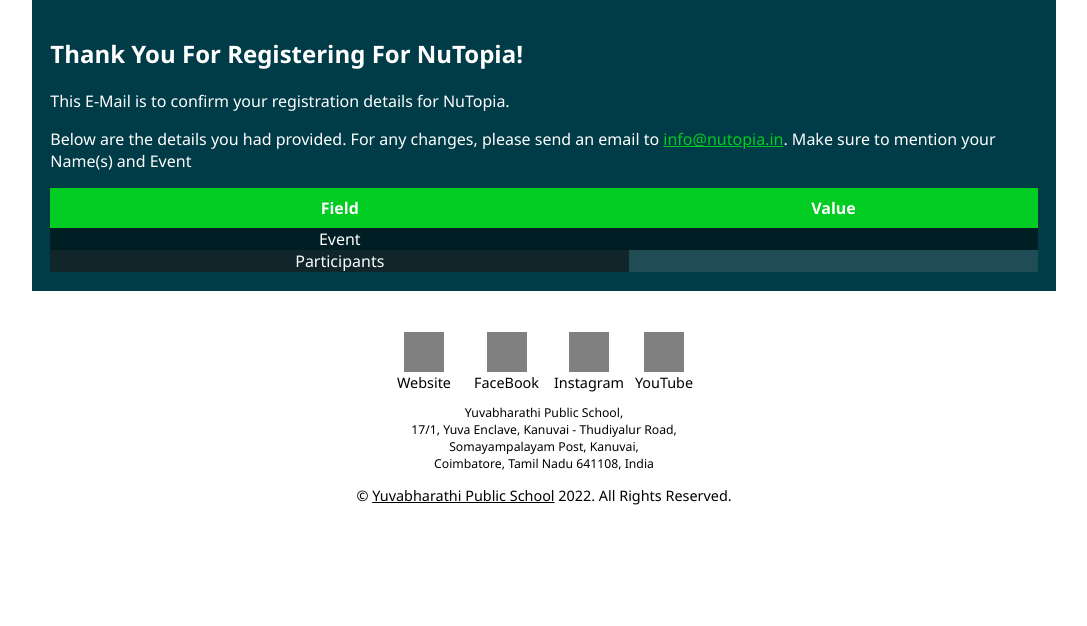
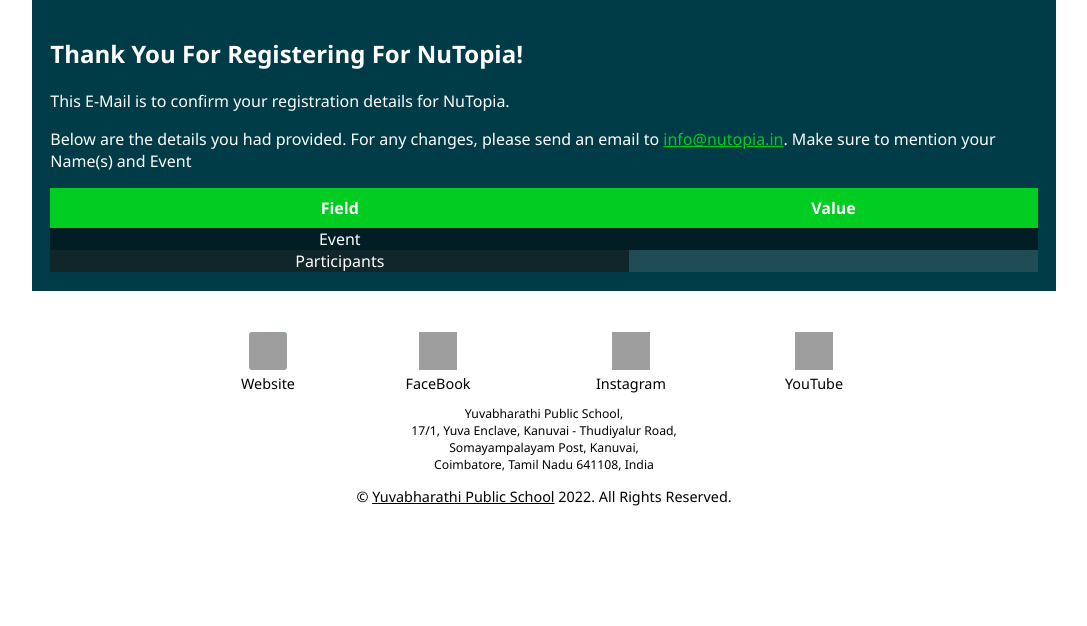
Before and after one commit to NuTopia-YBPS/nutopia_api, a Django app: template mail_api/templates/main.html in a window 1280 px wide. Shown: the part 340-966 px from the top of the page, without its empty margins (96-1183 px from the left). Before the commit the page ends 845 px from the top, so only its background shows below. Run offline with Django 3.2, Linux system fonts and the light colour scheme; the template is opened without the code that fills it, so the values that code supplies are empty; grey boxes are pictures that could not be loaded.

Commit message:
fix footer layout

```diff
--- a/mail_api/templates/main.html
+++ b/mail_api/templates/main.html
@@ -52,7 +52,7 @@
 			margin: 0;
 		}
 
-		td.rows {
+		.rows {
 			display: grid;
 			grid-template-rows: repeat(auto-fit, 1fr);
 		}
@@ -69,12 +69,9 @@
 		}
 
 		.links {
-			display: grid;
 			width: 75%;
 			margin: 0 auto;
-			gap: 20px;
 			justify-content: center;
-			grid-template-columns: repeat(auto-fit, 60px);
 		}
 
 		.address {
@@ -82,26 +79,19 @@
 		}
 
 		.link {
-			display: grid;
-			aspect-ratio: 1;
-			place-items: center;
 			margin: 0;
 			padding: 0;
+			background: transparent;
 		}
 
 		.icon_link {
 			width: 40px;
 			height: 40px;
-			filter: saturate(0) brightness(10) brightness(0.5);
-		}
-
-		.icon_link:hover {
-			filter: saturate(0) brightness(10) brightness(0.6);
 		}
 
 		.icon_link > img {
-			width: 40px;
-			height: 40px;
+			width: 38px;
+			height: 38px;
 		}
 	</style>
 </head>
@@ -115,7 +105,7 @@
 			<p>This E-Mail is to confirm your registration details for NuTopia.</p>
 			<p>Below are the details you had provided. For any changes, please send an email to <a href="mailto:info@nutopia.in" style="color: #00cc22;">info@nutopia.in</a>. Make sure to mention your Name(s) and Event</p>
 			<table>
-				<tbody class="rows">
+				<tbody>
 					<tr>
 						<th>Field</th>
 						<th>Value</th>
@@ -140,24 +130,36 @@
 		</div>
 	</div>
 	<div class="email_footer">
-		<div class="links">
-			<p class="link">
-				<a href="https://nutopia.in" class="icon_link"><img src="https://firebasestorage.googleapis.com/v0/b/nutopia-307e4.appspot.com/o/email-assets%2Fnu-square.png?alt=media&token=bb190de1-7e16-4319-9205-22d383b2b57b" /></a>
-				Website
-			</p>
-			<p class="link">
-				<a href="https://nutopia.in" class="icon_link filter_2"><img src="https://firebasestorage.googleapis.com/v0/b/nutopia-307e4.appspot.com/o/email-assets%2Ffb_logo.png?alt=media&token=ac998233-c94e-4dc7-a028-5e0cc0b03dbb" /></a>
-				FaceBook
-			</p>
-			<p class="link">
-				<a href="https://nutopia.in" class="icon_link"><img src="https://firebasestorage.googleapis.com/v0/b/nutopia-307e4.appspot.com/o/email-assets%2Fig_logo.png?alt=media&token=813105d6-da10-41f3-b391-557fa43c5352" /></a>
-				Instagram
-			</p>
-			<p class="link">
-				<a href="https://nutopia.in" class="icon_link filter_2"><img src="https://firebasestorage.googleapis.com/v0/b/nutopia-307e4.appspot.com/o/email-assets%2Fyt_logo.png?alt=media&token=c8d25c89-a12f-4a50-8e07-1c18e97c0a8f" /></a>
-				YouTube
-			</p>
-		</div>
+		<table class="links">
+			<tr>
+				<td class="link">
+					<a href="https://nutopia.in" class="icon_link"><img style="background: #00cc22; border-radius: 4px;" src="https://firebasestorage.googleapis.com/v0/b/nutopia-307e4.appspot.com/o/email-assets%2Fnu-square.png?alt=media&token=bb190de1-7e16-4319-9205-22d383b2b57b" /></a>
+				</td>
+				<td class="link">
+					<a href="https://nutopia.in" class="icon_link filter_2"><img src="https://firebasestorage.googleapis.com/v0/b/nutopia-307e4.appspot.com/o/email-assets%2Ffb_logo.png?alt=media&token=ac998233-c94e-4dc7-a028-5e0cc0b03dbb" /></a>
+				</td>
+				<td class="link">
+					<a href="https://nutopia.in" class="icon_link"><img src="https://firebasestorage.googleapis.com/v0/b/nutopia-307e4.appspot.com/o/email-assets%2Fig_logo.png?alt=media&token=813105d6-da10-41f3-b391-557fa43c5352" /></a>
+				</td>
+				<td class="link">
+					<a href="https://nutopia.in" class="icon_link filter_2"><img src="https://firebasestorage.googleapis.com/v0/b/nutopia-307e4.appspot.com/o/email-assets%2Fyt_logo.png?alt=media&token=c8d25c89-a12f-4a50-8e07-1c18e97c0a8f" /></a>
+				</td>
+			</tr>
+			<tr>
+				<td class="link">
+					Website
+				</td>
+				<td class="link">
+					FaceBook
+				</td>
+				<td class="link">
+					Instagram
+				</td>
+				<td class="link">
+					YouTube
+				</td>
+			</tr>
+		</table>
 		<p class="address">
 			Yuvabharathi Public School,<br/>
 			17/1, Yuva Enclave, Kanuvai - Thudiyalur Road,<br/>
```
